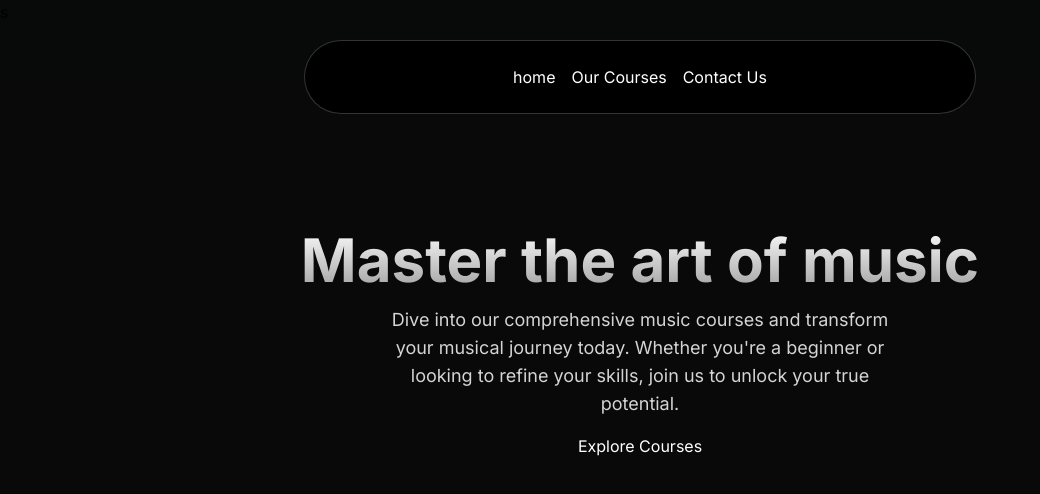
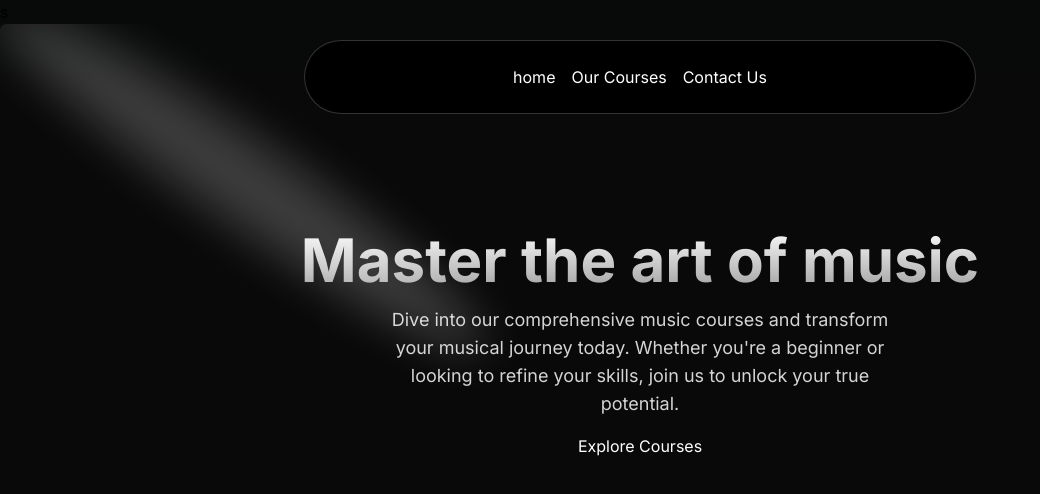
Before and after one commit to sumitprajapati1/MelodyMastersAcademy, a Next.js app in the folder melodymasters/: page / in a window 1280 px wide. Shown: the top 494 px of the page, without its empty margins (0-1040 px from the left). Built offline with nearby package versions, Linux system fonts and the light colour scheme.

Commit message:
Adding Spotlight effect .

```diff
--- a/melodymasters/package.json
+++ b/melodymasters/package.json
@@ -23,7 +23,7 @@
     "eslint": "^8",
     "eslint-config-next": "14.2.5",
     "postcss": "^8",
-    "tailwindcss": "^3.4.1",
+    "tailwindcss": "^3.4.7",
     "typescript": "^5"
   }
 }
--- a/melodymasters/src/components/HeroSection.tsx
+++ b/melodymasters/src/components/HeroSection.tsx
@@ -1,14 +1,18 @@
 "user client";
 import React, { Component } from 'react';
 import Link from "next/link";
+import { Spotlight } from './ui/Spotlight';
 
 export default class HeroSection extends Component {
   render() {
     return (
       <div className='h-auto md:h-[40rem] w-full rounded-md flex flex-col justify-center item-center mx-auto overflow-hidden
       py-10 md:py-0 text-white'>
+        <div className='p-4 relative z-10 w-full text-center' >
 
-        <div className='p-4 relative z-10 w-full text-center' >
+        <Spotlight
+        className="-top-40 left-0 md:left-60 md:-top-20"
+        fill="white"/>
 
             <h1 className='mt-20 md:mt-0 text-4xl md:text-6xl font-bold bg-clip-text
             text-transparent bg-gradient-to-b from-neutral-50 to-neutral-400'> Master the art of music </h1>
--- /dev/null
+++ b/melodymasters/src/components/ui/Spotlight.tsx
@@ -0,0 +1,56 @@
+import React from "react";
+import { cn } from "@/utils/cn";
+
+type SpotlightProps = {
+  className?: string;
+  fill?: string;
+};
+
+export const Spotlight = ({ className, fill }: SpotlightProps) => {
+  return (
+    <svg
+      className={cn(
+        "animate-spotlight pointer-events-none absolute z-[1]  h-[169%] w-[138%] lg:w-[84%] opacity-0",
+        className
+      )}
+      xmlns="http://www.w3.org/2000/svg"
+      viewBox="0 0 3787 2842"
+      fill="none"
+    >
+      <g filter="url(#filter)">
+        <ellipse
+          cx="1924.71"
+          cy="273.501"
+          rx="1924.71"
+          ry="273.501"
+          transform="matrix(-0.822377 -0.568943 -0.568943 0.822377 3631.88 2291.09)"
+          fill={fill || "white"}
+          fillOpacity="0.21"
+        ></ellipse>
+      </g>
+      <defs>
+        <filter
+          id="filter"
+          x="0.860352"
+          y="0.838989"
+          width="3785.16"
+          height="2840.26"
+          filterUnits="userSpaceOnUse"
+          colorInterpolationFilters="sRGB"
+        >
+          <feFlood floodOpacity="0" result="BackgroundImageFix"></feFlood>
+          <feBlend
+            mode="normal"
+            in="SourceGraphic"
+            in2="BackgroundImageFix"
+            result="shape"
+          ></feBlend>
+          <feGaussianBlur
+            stdDeviation="151"
+            result="effect1_foregroundBlur_1065_8"
+          ></feGaussianBlur>
+        </filter>
+      </defs>
+    </svg>
+  );
+};
--- a/melodymasters/tailwind.config.ts
+++ b/melodymasters/tailwind.config.ts
@@ -1,4 +1,5 @@
 import type { Config } from "tailwindcss";
+const colors=require("tailwindcss/colors");
 
 const config: Config = {
   content: [
@@ -9,6 +10,21 @@
   darkMode:"class",
   theme: {
     extend: {
+      animation: {
+        spotlight: "spotlight 2s ease .75s 1 forwards",
+      },
+       keyframes: {
+        spotlight: {
+          "0%": {
+            opacity: '0',
+            transform: "translate(-72%, -62%) scale(0.5)",
+          },
+          "100%": {
+            opacity: '1',
+            transform: "translate(-50%,-40%) scale(1)",
+          },
+        },
+      },
       backgroundImage: {
         "gradient-radial": "radial-gradient(var(--tw-gradient-stops))",
         "gradient-conic":
```
Also changed, not shown: melodymasters/src/components/ui/Spotlights.tsx (deleted), 1 other file (tests, documents, lock files or other folders).
